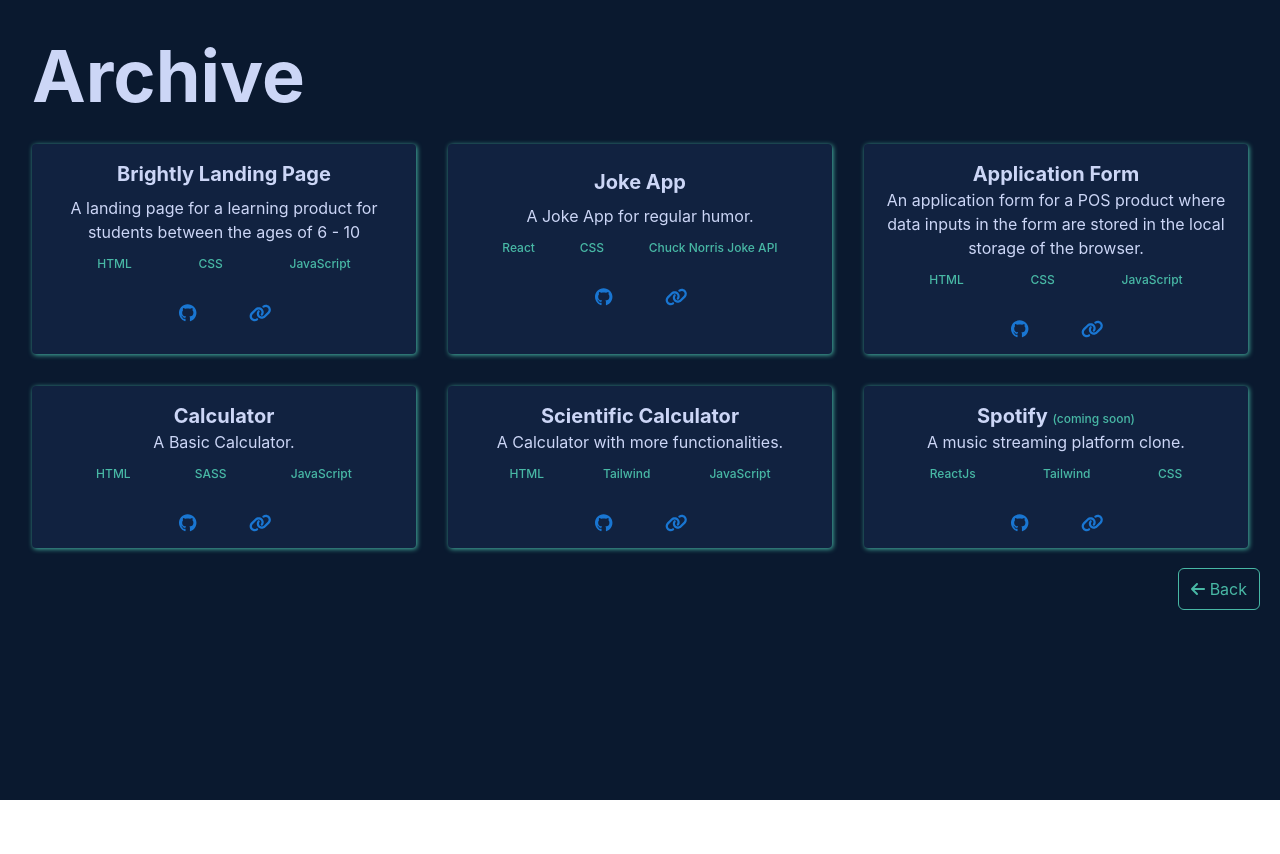
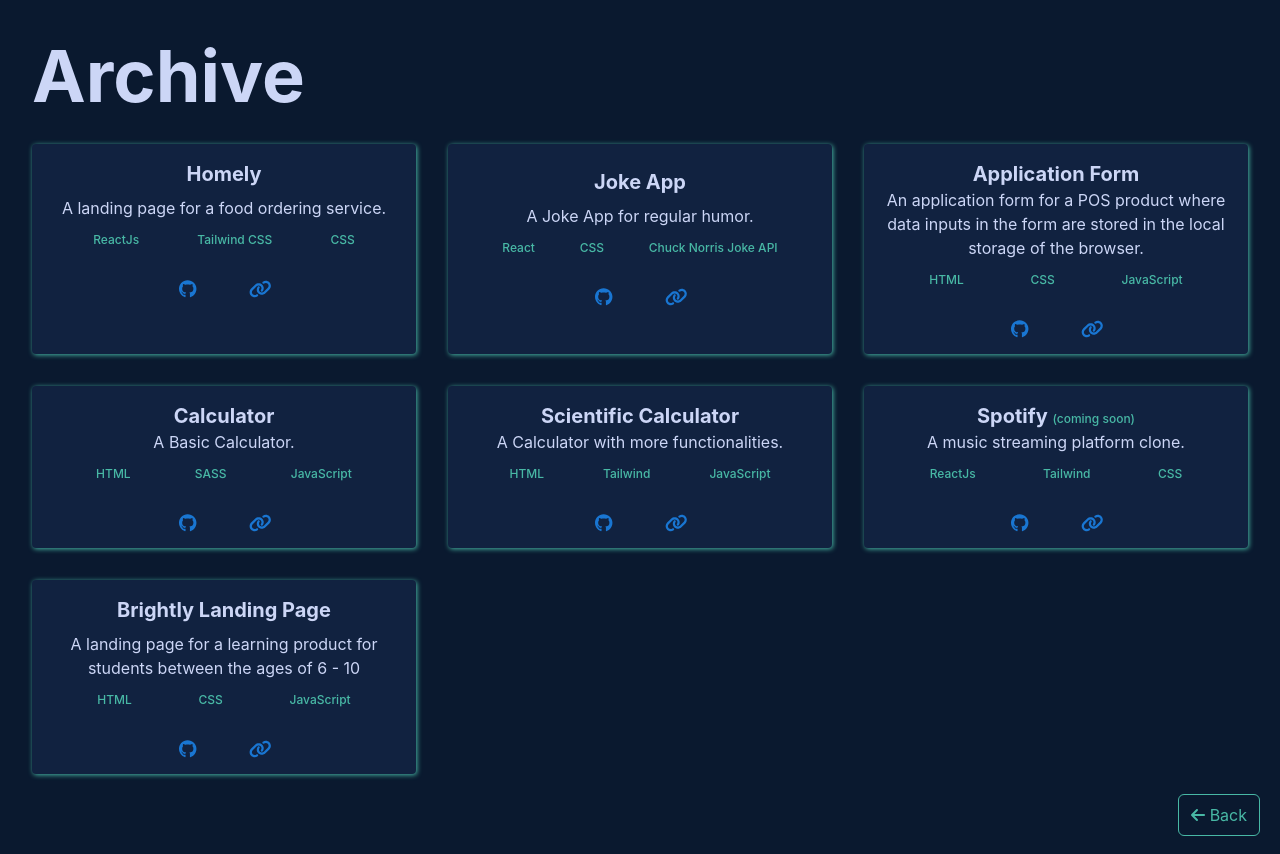
Before and after one commit to Omolaso/myPortfolio, a React (Create React App) app: page /archive in a window 1280 px wide. Before the commit the page ends 800 px from the top, so only its background shows below. Built offline with nearby package versions, Linux system fonts and the light colour scheme.

Commit message:
Added new project

```diff
--- a/src/components/Archive.jsx
+++ b/src/components/Archive.jsx
@@ -25,35 +25,35 @@ const Archive = () => {
 
        <div className="grid grid-cols-1 md:grid-cols-3 gap-8">
 
-            {/* BRIGHTLY */}
+            {/* HOMELY */}
 
             <Card id='archive-card' sx={{ backgroundColor: '#112240' }}>
                 <CardContent>
 
                     <Typography variant='header'>
-                        <h2 className='text-xl text-lightGrey font-bold text-center'> Brightly Landing Page </h2>
+                        <h2 className='text-xl text-lightGrey font-bold text-center'> Homely </h2>
                     </Typography>
 
                     <Typography variant='div' className='text-lightGrey text-center'>
-                        <p className='mt-2'>A landing page for a learning product for students between the ages of 6 - 10 </p>
+                        <p className='mt-2'>A landing page for a food ordering service. </p>
                     </Typography>
 
                     <Typography variant="div">
                         <section className="flex items-center justify-around mx-auto text-lightGreen text-xs font-medium w-full max-w-xs mt-3">
-                            <span>HTML</span>
+                            <span>ReactJs</span>
+                            <span>Tailwind CSS</span>
                             <span>CSS</span>
-                            <span>JavaScript</span>
                         </section>
                     </Typography>
                 </CardContent>
 
                 <CardActions className='flex items-center justify-center'>
-                    <a href="https://github.com/Omolaso/Bright.git" target='_blank' rel="noopener noreferrer">
+                    <a href="https://github.com/Omolaso/Homely.git" target='_blank' rel="noopener noreferrer">
                         <Button size="large" title='GitHub'>
                             <FontAwesomeIcon icon={faGithub} className='text-lg'/>
                         </Button>
                     </a>
-                    <a href="https://omolaso.github.io/Bright/" target='_blank' rel="noopener noreferrer">
+                    <a href="https://homelylandingpage.netlify.app/" target='_blank' rel="noopener noreferrer">
                         <Button size="large" title='External Link'>
                             <FontAwesomeIcon icon={faLink} className='text-lg'/>
                         </Button>
@@ -62,7 +62,7 @@ const Archive = () => {
                 </CardActions>
             </Card>
 
-        {/* JOKE APP */}
+            {/* JOKE APP */}
 
 
             <Card sx={{ backgroundColor: '#112240' }}  id='archive-card'>
@@ -175,7 +175,7 @@ const Archive = () => {
                 </CardActions>
             </Card>
 
-        {/* SCIENTIFIC CALCULATOR */}
+            {/* SCIENTIFIC CALCULATOR */}
 
             <Card sx={{ backgroundColor: '#112240' }} id='archive-card'>
                 <CardContent >
@@ -212,7 +212,7 @@ const Archive = () => {
             </Card>
 
 
-        {/* SPOTIFY */}
+            {/* SPOTIFY */}
 
             <Card sx={{ backgroundColor: '#112240' }} id='archive-card'>
                 <CardContent >
@@ -250,6 +250,45 @@ const Archive = () => {
                 </CardActions>
             </Card>
 
+
+            {/* BRIGHTLY */}
+
+            <Card id='archive-card' sx={{ backgroundColor: '#112240' }}>
+                <CardContent>
+
+                    <Typography variant='header'>
+                        <h2 className='text-xl text-lightGrey font-bold text-center'> Brightly Landing Page </h2>
+                    </Typography>
+
+                    <Typography variant='div' className='text-lightGrey text-center'>
+                        <p className='mt-2'>A landing page for a learning product for students between the ages of 6 - 10 </p>
+                    </Typography>
+
+                    <Typography variant="div">
+                        <section className="flex items-center justify-around mx-auto text-lightGreen text-xs font-medium w-full max-w-xs mt-3">
+                            <span>HTML</span>
+                            <span>CSS</span>
+                            <span>JavaScript</span>
+                        </section>
+                    </Typography>
+                </CardContent>
+
+                <CardActions className='flex items-center justify-center'>
+                    <a href="https://github.com/Omolaso/Bright.git" target='_blank' rel="noopener noreferrer">
+                        <Button size="large" title='GitHub'>
+                            <FontAwesomeIcon icon={faGithub} className='text-lg'/>
+                        </Button>
+                    </a>
+                    <a href="https://omolaso.github.io/Bright/" target='_blank' rel="noopener noreferrer">
+                        <Button size="large" title='External Link'>
+                            <FontAwesomeIcon icon={faLink} className='text-lg'/>
+                        </Button>
+                    </a>
+
+                </CardActions>
+            </Card>
+
+
        </div>
 
         {/* <Link to='/'> Back </Link> */}
--- a/src/components/Sidebar.jsx
+++ b/src/components/Sidebar.jsx
@@ -28,7 +28,7 @@ const SideBar = () => {
               </div>
             </div>
 
-            <nav className={sidebar ? 'sidebar-active' : 'sidebar'} onClick={removeSidebar}>
+            <nav className={sidebar ? 'sidebar-active' : 'side-bar'} onClick={removeSidebar}>
               <ul className='text-lightGrey text-xl transition-all'>
                 <li className="mt-3"> <a href='#about' className='hover:text-lightGreen hover:transition ease-in-out'> About </a> </li>
                 <li className="mt-3"> <a href='#projects' className='hover:text-lightGreen hover:transition ease-in-out'> Projects </a> </li>
--- a/src/styles/Sidebar.css
+++ b/src/styles/Sidebar.css
@@ -1,14 +1,16 @@
-.sidebar {
+.side-bar {
     position: fixed;
     left: -100%;
-    transition: 850ms;
+    transition: 0.5s ease-in-out;
     margin-top: 10px;
 }
 
 .sidebar-active {
+    /* position: fixed; */
     left: 0%;
-    transition: 850ms;
+    transition: all 0.5s ease-in-out;
 }
+
 
 /*hamburger */
 .hamburger-div-hover{
@@ -29,7 +31,7 @@
 
 .hamburger-span{
     display: block;
-    height: 2px;
+    height: 3px;
     width: 25px;
     margin: 5px auto;
     background-color: #48B8A5;
```
